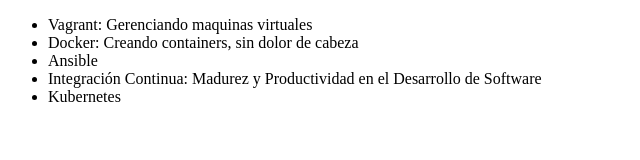
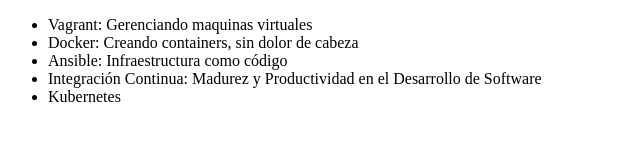
Before and after one commit to Francheunited/curs, a plain HTML site: page Index.html in a window 1280 px wide. Shown: the whole page, without its empty margins (0-640 px from the left). Drawn offline with Linux system fonts and the light colour scheme.

Commit message:
Cambiando el nombre del curso de Ansible

```diff
--- a/Index.html
+++ b/Index.html
@@ -8,7 +8,7 @@
      <ul>
          <li> Vagrant: Gerenciando maquinas virtuales </li>
          <li> Docker: Creando containers, sin dolor de cabeza</li>
-         <li> Ansible </li>
+         <li> Ansible: Infraestructura como código </li>
          <li> Integración Continua: Madurez y Productividad en el Desarrollo de Software</li>
          <li>Kubernetes</li>
      </ul>
```
